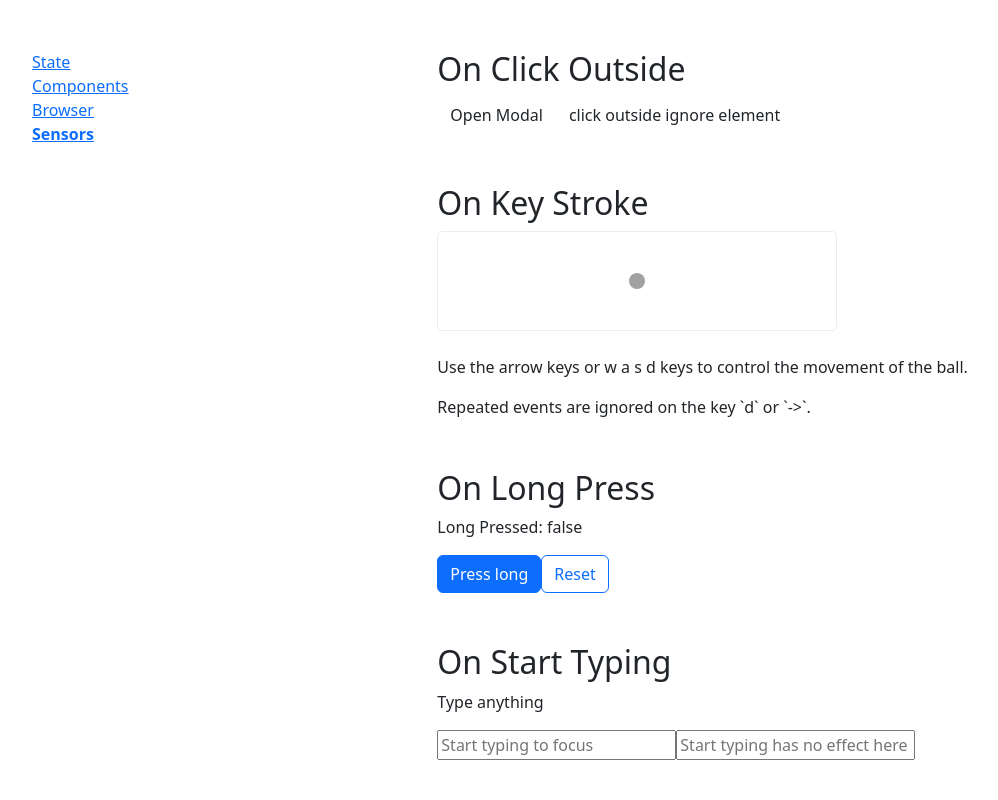
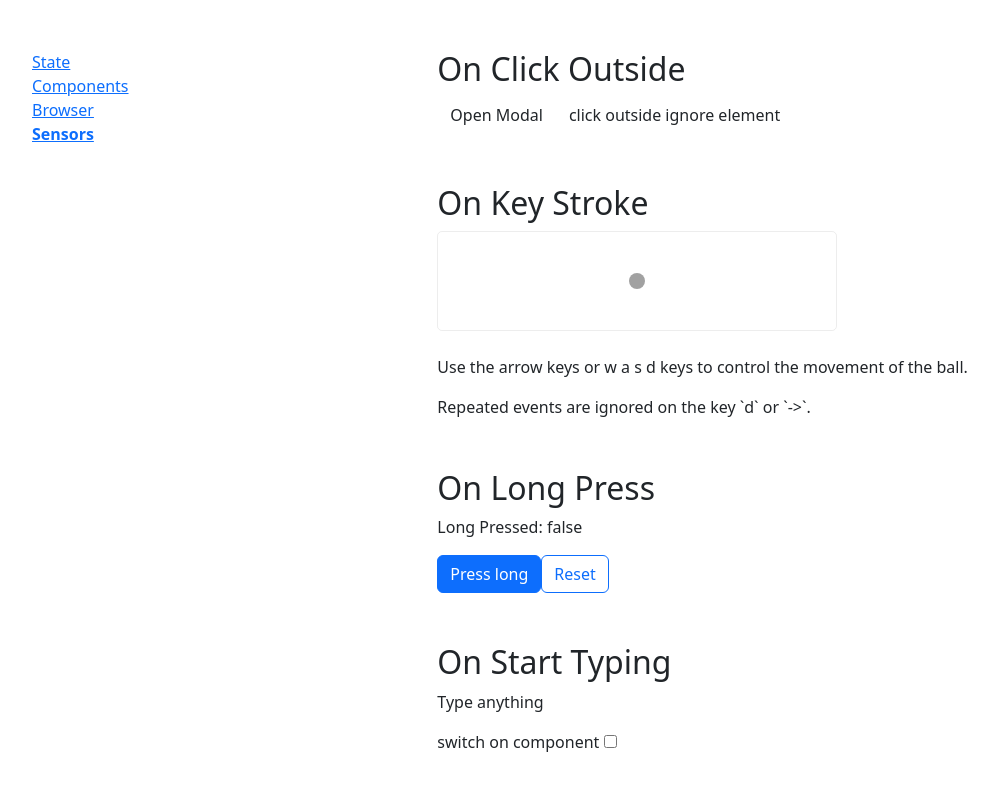
Before and after one commit to UlakhovichKate/vueUse, a Vue app: page /sensors in a window 1280 px wide. Shown: the top 800 px of the page, without its empty margins (0-998 px from the left). Built offline with nearby package versions, Linux system fonts and the light colour scheme; no server answers.

Commit message:
UseMagicKeys.vue

```diff
--- a/src/components/ListSensors.vue
+++ b/src/components/ListSensors.vue
@@ -18,6 +18,7 @@
   <use-idle/>
   <use-infinite-scroll/>
   <use-key-modifier/>
+  <use-magic-keys/>
 </template>
 
 <script setup>
@@ -40,6 +41,7 @@ import UseGeolocation from "../vueUseComponents/UseGeolocation.vue";
 import UseIdle from "../vueUseComponents/UseIdle.vue";
 import UseInfiniteScroll from "../vueUseComponents/UseInfiniteScroll.vue";
 import UseKeyModifier from "../vueUseComponents/UseKeyModifier.vue";
+import UseMagicKeys from "../vueUseComponents/UseMagicKeys.vue";
 
 
 </script>
--- a/src/vueUseComponents/OnStartTyping.vue
+++ b/src/vueUseComponents/OnStartTyping.vue
@@ -3,6 +3,7 @@ import { ref } from 'vue'
 import { onStartTyping } from '@vueuse/core'
 
 const input = ref<HTMLInputElement | null>(null)
+const isActive = ref(false);
 
 onStartTyping(() => {
   if (input.value !== document.activeElement)
@@ -13,6 +14,13 @@ onStartTyping(() => {
 <template>
   <h2>On Start Typing</h2>
   <p>Type anything</p>
-  <input ref="input" type="text" placeholder="Start typing to focus">
-  <input type="text" placeholder="Start typing has no effect here">
+  <div v-if="isActive">
+    <input ref="input" type="text" placeholder="Start typing to focus">
+    <input type="text" placeholder="Start typing has no effect here">
+  </div>
+  <label>
+    switch on component
+    <input type="checkbox" v-model="isActive">
+  </label>
+
 </template>
--- /dev/null
+++ b/src/vueUseComponents/UseMagicKeys.vue
@@ -0,0 +1,32 @@
+<template>
+  <h2>Use Magic keys</h2>
+  <div>{{ current }}</div>
+</template>
+
+<script setup>
+import { useMagicKeys, whenever } from '@vueuse/core'
+import { watch, watchEffect } from "vue";
+
+const { current } = useMagicKeys()
+
+whenever(
+    () => current.has('a') && !current.has('b'),
+    () => console.log('A is pressed but not B'),
+)
+
+const { shift, space, a /* keys you want to monitor */ } = useMagicKeys()
+
+watch(space, (v) => {
+  if (v)
+    console.log('space has been pressed')
+})
+
+watchEffect(() => {
+  if (shift.value && a.value)
+    console.log('Shift + A have been pressed')
+})
+</script>
+
+<style scoped>
+
+</style>
--- a/vite.config.js
+++ b/vite.config.js
@@ -5,7 +5,7 @@ import vue from '@vitejs/plugin-vue'
 
 // https://vitejs.dev/config/
 export default defineConfig({
-  base: '/vueUse/',
+//  base: '/vueUse/',
   plugins: [vue()],
   resolve: {
     alias: {
```
